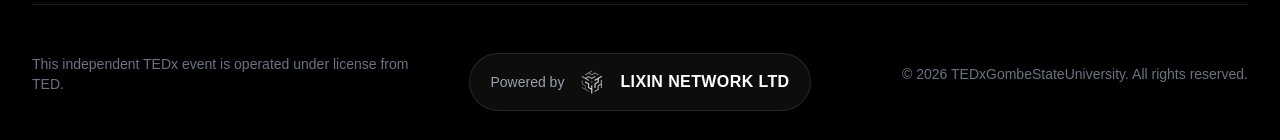
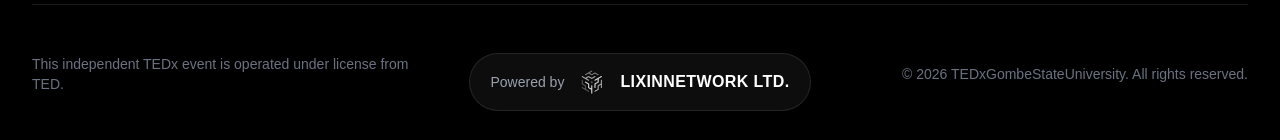
Before and after one commit to OTILIXIN/tedxgombestateuniversity, a Next.js app: page / in a window 1280 px wide. Shown: the part 5152-5292 px from the top of the page. Built offline with nearby package versions, Linux system fonts and the light colour scheme.

Commit message:
Update company name in footer component

```diff
--- a/components/layout/Footer.tsx
+++ b/components/layout/Footer.tsx
@@ -154,7 +154,7 @@ export default function Footer() {
       />
 
       <span className="font-semibold tracking-wide text-white">
-        LIXIN NETWORK LTD
+        LIXINNETWORK LTD.
       </span>
     </a>
 
```
